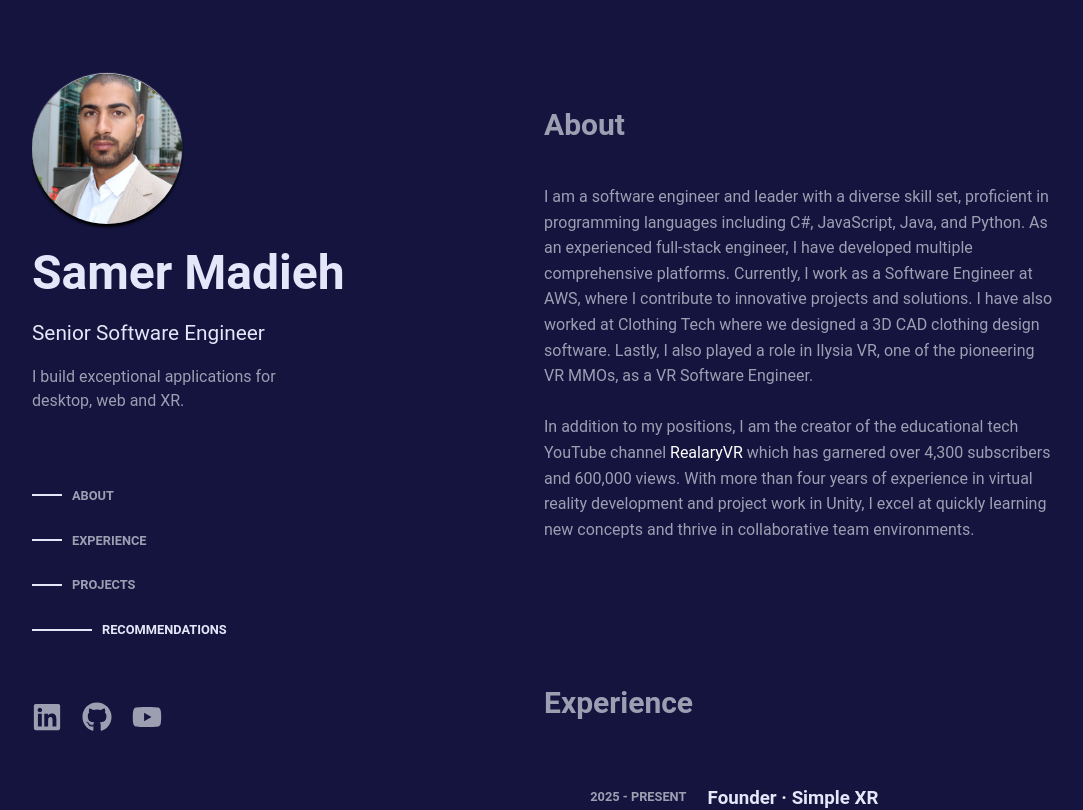
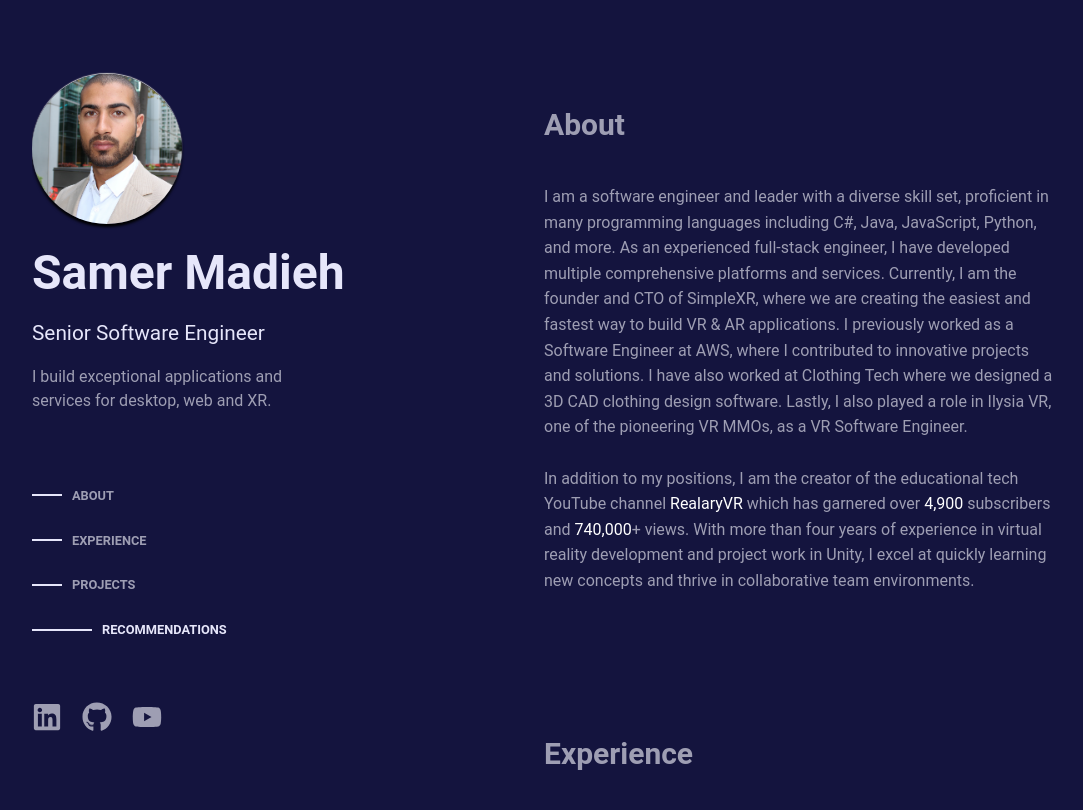
Before and after one commit to Samermadieh/portfolio, a React (Create React App) app: page / in a window 1280 px wide. Shown: the top 810 px of the page, without its empty margins (96-1179 px from the left). Built offline with nearby package versions, Linux system fonts and the light colour scheme.

Commit message:
Update site with latest stats and info.

```diff
--- a/src/App.js
+++ b/src/App.js
@@ -61,7 +61,7 @@ function App() {
                         <h3 className='category-header'>About</h3>
                         <Highlighter highlightClassName='about-highlight'
                             className='about-paragraph'
-                            searchWords={['RealaryVR']}
+                            searchWords={['RealaryVR', '4,900', "740,000+"]}
                             highlightTag={(props) => <CustomLink {...props} href="https://youtube.com/realaryvr" />}
                             textToHighlight={info.about} />
                     </div>
--- a/src/components/Projects.jsx
+++ b/src/components/Projects.jsx
@@ -21,7 +21,7 @@ function Projects() {
             imgUrl: "https://realary.com/assets/logo-qwU21bGt.png",
             link: "https://www.youtube.com/realaryvr",
             stats: {
-                text: "4.3k+ subscribers, 600k+ views",
+                text: "4.9k+ subscribers, 740k+ views",
                 icon: faUser
             }
         },
--- a/src/data/info.json
+++ b/src/data/info.json
@@ -1,5 +1,5 @@
 {
-    "shortInfo": "I build exceptional applications for desktop, web and XR.\n\n",
-    "about": "I am a software engineer and leader with a diverse skill set, proficient in programming languages including C#, JavaScript, Java, and Python. As an experienced full-stack engineer, I have developed multiple comprehensive platforms. Currently, I work as a Software Engineer at AWS, where I contribute to innovative projects and solutions. I have also worked at Clothing Tech where we designed a 3D CAD clothing design software. Lastly, I also played a role in Ilysia VR, one of the pioneering VR MMOs, as a VR Software Engineer.\n\nIn addition to my positions, I am the creator of the educational tech YouTube channel RealaryVR which has garnered over 4,300 subscribers and 600,000 views. With more than four years of experience in virtual reality development and project work in Unity, I excel at quickly learning new concepts and thrive in collaborative team environments.",
+    "shortInfo": "I build exceptional applications and services for desktop, web and XR.\n\n",
+    "about": "I am a software engineer and leader with a diverse skill set, proficient in many programming languages including C#, Java, JavaScript, Python, and more. As an experienced full-stack engineer, I have developed multiple comprehensive platforms and services. Currently, I am the founder and CTO of SimpleXR, where we are creating the easiest and fastest way to build VR & AR applications. I previously worked as a Software Engineer at AWS, where I contributed to innovative projects and solutions. I have also worked at Clothing Tech where we designed a 3D CAD clothing design software. Lastly, I also played a role in Ilysia VR, one of the pioneering VR MMOs, as a VR Software Engineer.\n\nIn addition to my positions, I am the creator of the educational tech YouTube channel RealaryVR which has garnered over 4,900 subscribers and 740,000+ views. With more than four years of experience in virtual reality development and project work in Unity, I excel at quickly learning new concepts and thrive in collaborative team environments.",
     "oldAbout": "Software engineer and leader with a versatile skillset. Strong programming skills in C#, Javascript, Java, Python, and more.\n\nExperienced Full-Stack engineer that has built multiple full platforms.\n\nWorked on Ilysia VR, one of the first VR MMOs, as a VR Software Engineer.\n\nCreator of educational tech YouTube Channel RealaryVR with 4.3k+ subscribers and 600k+ views.\n\nMore than 4 years of experience in developing virtual reality applications and other projects in Unity.\n\nQuick to learn and grasp new concepts and effective in working within a team setting.\n\n"
 }
```
